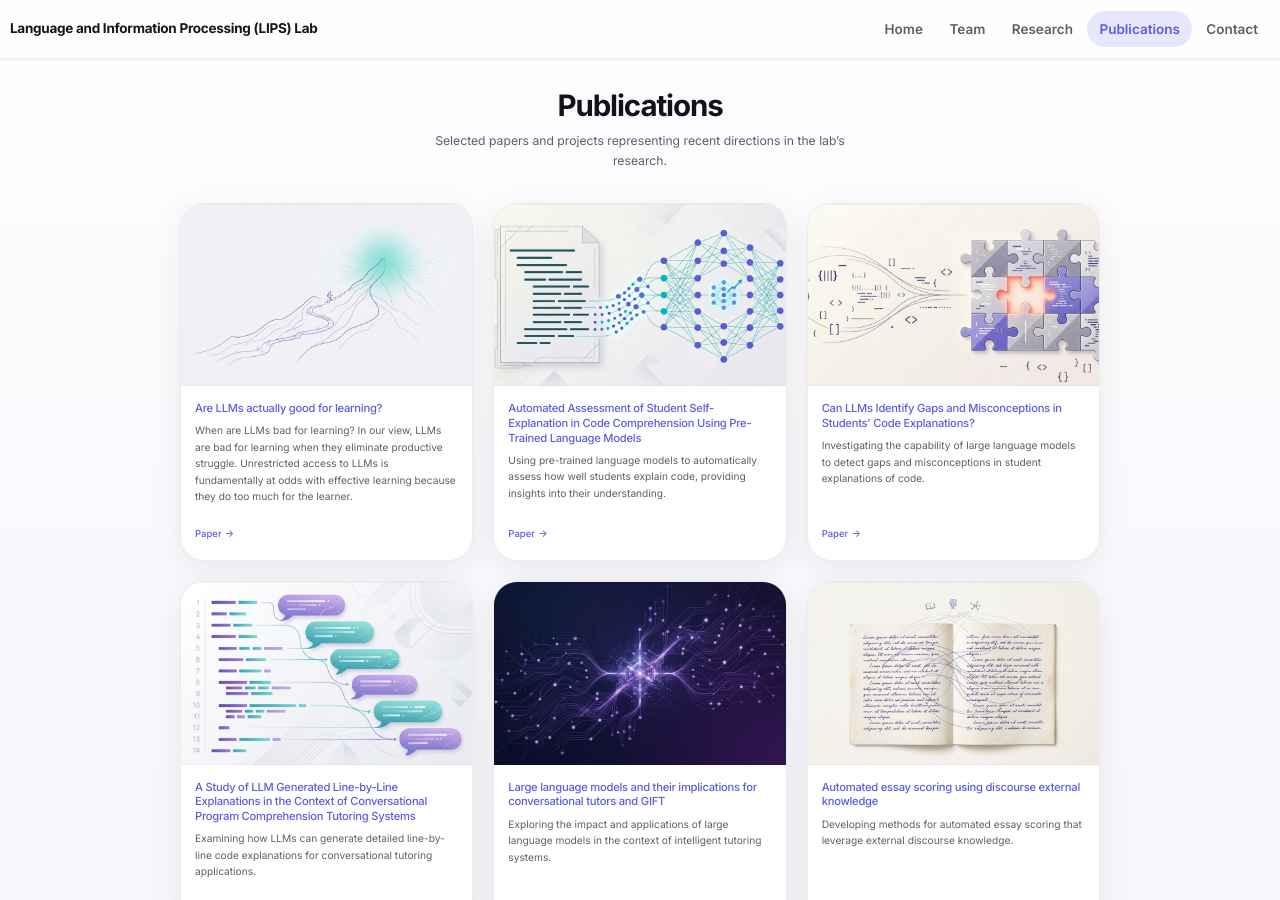
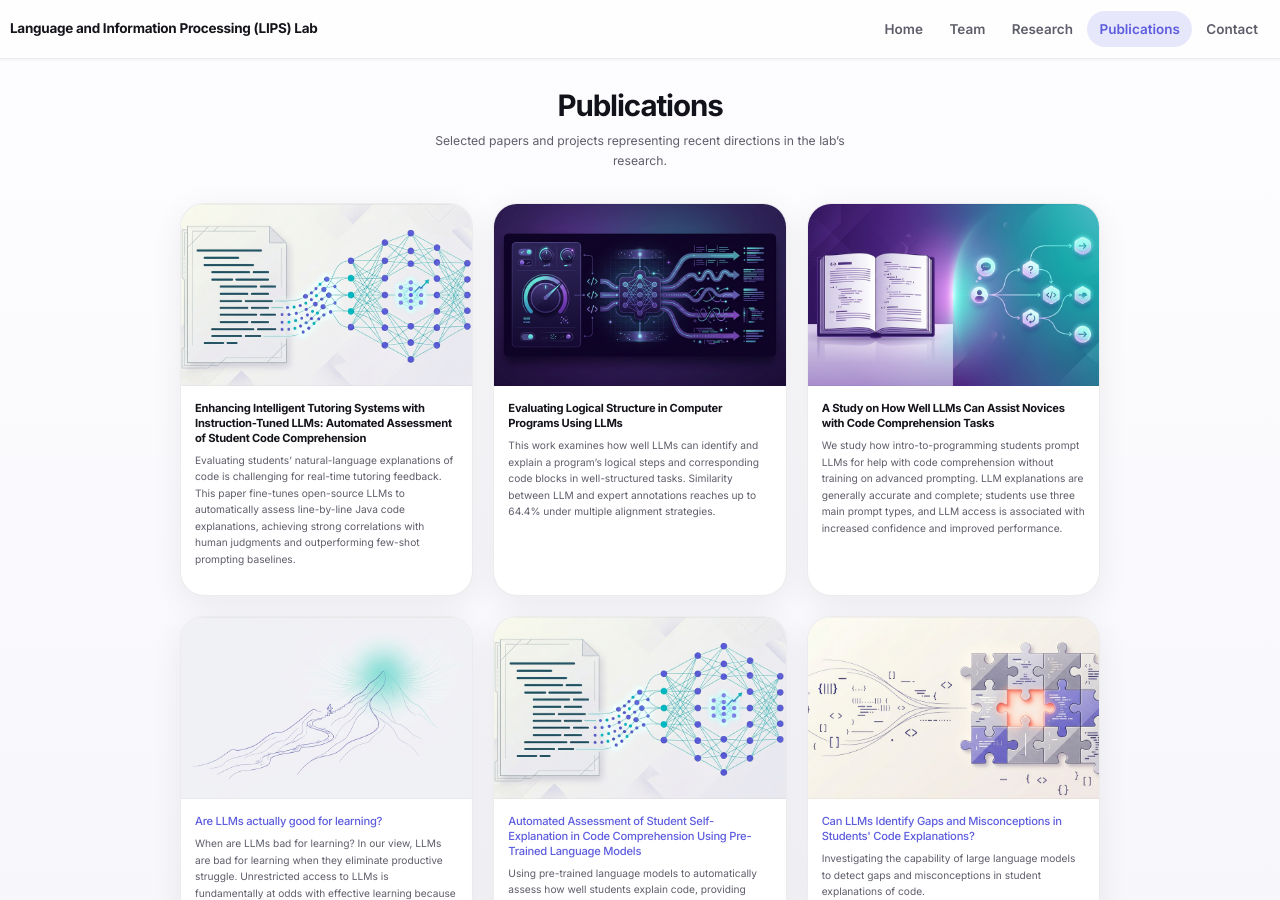
Before and after one commit to lipslabuofm/lipslabuofm.github.io, a Jekyll site: the page built from _pages/publications.md, in a window 1280 px wide and 900 px high. Built offline with Jekyll 4.4.1, drawn with Linux system fonts in a browser that asks for light colours; nearby versions of some CDN libraries.

Commit message:
publication updated

```diff
--- a/_data/publist.yml
+++ b/_data/publist.yml
@@ -2,6 +2,27 @@
 # Optional authors: omit or use real author lines; "LIPS Lab Researchers" is hidden on the site.
 # image: path under /images/ (e.g. publications/pub-01-....png). image_alt: short decorative description for the card art.
 # category: optional tags (opinion_policy | code_comprehension | llm_education | data_corpus). Card art is driven by image + image_alt.
+- title: "Enhancing Intelligent Tutoring Systems with Instruction-Tuned LLMs: Automated Assessment of Student Code Comprehension"
+  category: code_comprehension
+  image: publications/pub-13-instruction-tuned-llm-assessment.png
+  image_alt: "Illustration of assessing student code explanations with an LLM"
+  description: "Evaluating students’ natural-language explanations of code is challenging for real-time tutoring feedback. This paper fine-tunes open-source LLMs to automatically assess line-by-line Java code explanations, achieving strong correlations with human judgments and outperforming few-shot prompting baselines."
+  highlight: 1
+
+- title: "Evaluating Logical Structure in Computer Programs Using LLMs"
+  category: code_comprehension
+  image: publications/pub-14-logical-steps-structure.png
+  image_alt: "Illustration of mapping program logic steps to code blocks"
+  description: "This work examines how well LLMs can identify and explain a program’s logical steps and corresponding code blocks in well-structured tasks. Similarity between LLM and expert annotations reaches up to 64.4% under multiple alignment strategies."
+  highlight: 1
+
+- title: "A Study on How Well LLMs Can Assist Novices with Code Comprehension Tasks"
+  category: code_comprehension
+  image: publications/pub-15-novice-llm-code-comprehension.png
+  image_alt: "Illustration of a novice student using an LLM for code comprehension"
+  description: "We study how intro-to-programming students prompt LLMs for help with code comprehension without training on advanced prompting. LLM explanations are generally accurate and complete; students use three main prompt types, and LLM access is associated with increased confidence and improved performance."
+  highlight: 1
+
 - title: "Are LLMs actually good for learning?"
   category: opinion_policy
   image: publications/pub-01-llms-good-learning.png
```
Also changed, not shown: images/publications/cat-code-comprehension.png (added), images/publications/cat-data-corpus.png (added), images/publications/cat-llm-education.png (added), images/publications/cat-opinion-policy.png (added), images/publications/pub-13-instruction-tuned-llm-assessment.png (added), images/publications/pub-14-logical-steps-structure.png (added), images/publications/pub-15-novice-llm-code-comprehension.png (added).
